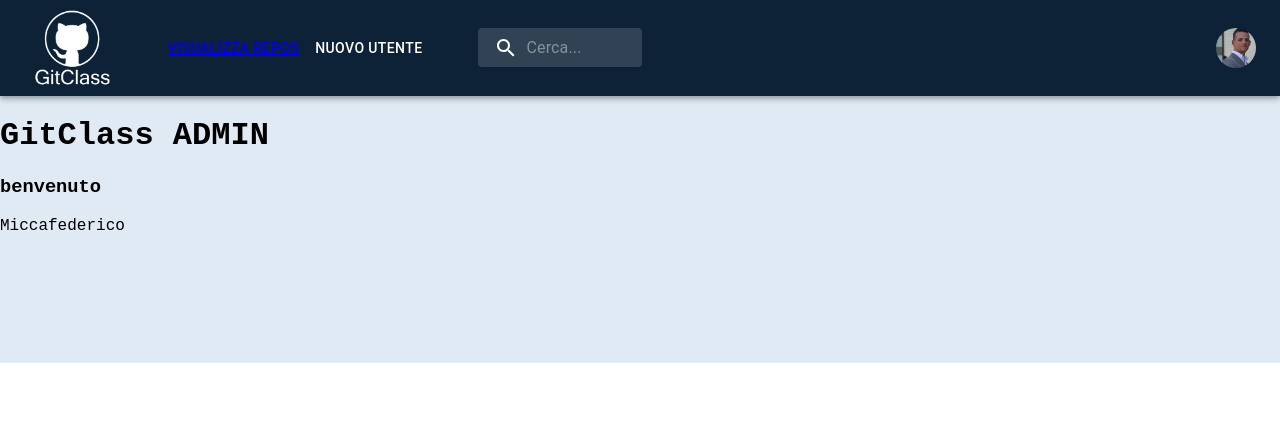
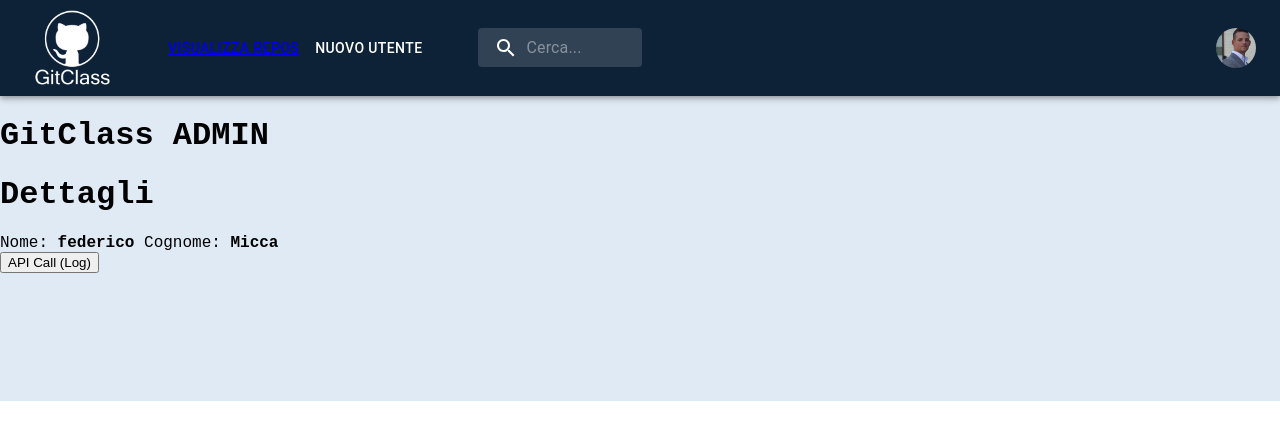
Before and after one commit to FedericoMich/FullStack-App-React, a React (Create React App) app: page /home in a window 1280 px wide. Shown: the top 440 px of the page. Built offline with nearby package versions, Linux system fonts and the light colour scheme; a web font is replaced by a local one.

Commit message:
v0.0.2 added axios call

```diff
--- a/package.json
+++ b/package.json
@@ -13,6 +13,7 @@
     "@types/node": "^16.11.26",
     "@types/react": "^17.0.39",
     "@types/react-dom": "^17.0.13",
+    "axios": "^0.26.0",
     "react": "^17.0.2",
     "react-dom": "^17.0.2",
     "react-router-dom": "^6.2.2",
--- /dev/null
+++ b/src/api/apiRepos.tsx
@@ -0,0 +1,27 @@
+import axios from 'axios';
+import { TypeStudent } from '../types/typesComponent'
+
+export const listRepos = async () => {
+    try {
+        const url = process.env.REACT_APP_REPOS ? process.env.REACT_APP_REPOS : ""
+        const response = await axios.get(
+            url
+        );
+        console.log(response.data.results)
+        return response.data && response.data.results ? response.data.results : undefined;
+
+
+    }catch (error){
+        if(axios.isAxiosError(error)){
+            if(error.response){
+                console.log(error.response.data);
+                console.log(error.response.status);
+            }
+            throw new Error(error.response?.data);
+
+        }else {
+            console.log(error);
+            throw error;
+        }
+    }
+}
--- /dev/null
+++ b/src/components/home/details.tsx
@@ -0,0 +1,14 @@
+import './home.css'
+import { TypeStudent } from '../../types/typesComponent'
+
+
+export const Details = (props: TypeStudent) => {
+
+    return (
+        <div className="homeContainer">
+            <h1>Dettagli</h1>
+            Nome: <b>{props.name}</b> Cognome:  <b>{props.surname}</b>
+
+        </div>
+    )
+};
--- a/src/components/home/home.tsx
+++ b/src/components/home/home.tsx
@@ -1,6 +1,8 @@
 import './home.css'
 import { useState } from 'react';
 import { TypeStudent } from '../../types/typesComponent'
+import { Details } from './details'
+import { listRepos } from '../../api/apiRepos'
 
 export const Home = () => {
 
@@ -11,15 +13,13 @@ export const Home = () => {
         login: "",
     }
 
-    const [student, setStundent] = useState<TypeStudent>(myStudent);
-
+    const [student] = useState<TypeStudent>(myStudent);
 
     return (
         <div className="homeContainer">
             <h1>GitClass ADMIN</h1>
-            <h3>benvenuto</h3>
-            {student.surname}{student.name}
-
+            <Details {...student} />
+            <button onClick={() => listRepos()}>API Call (Log)</button>
         </div>
     )
 };
--- a/src/layout/head/Head.jsx
+++ b/src/layout/head/Head.jsx
@@ -18,7 +18,6 @@ import InputBase from '@mui/material/InputBase';
 import "./head.css"
 import avatarImg from '../../images/avatar.jpg'
 import { Link, useSearchParams } from "react-router-dom";
-import LogoutIcon from '@mui/icons-material/Logout';
 
 
 
```
Also changed, not shown: 2 other files (tests, documents, lock files or other folders).
